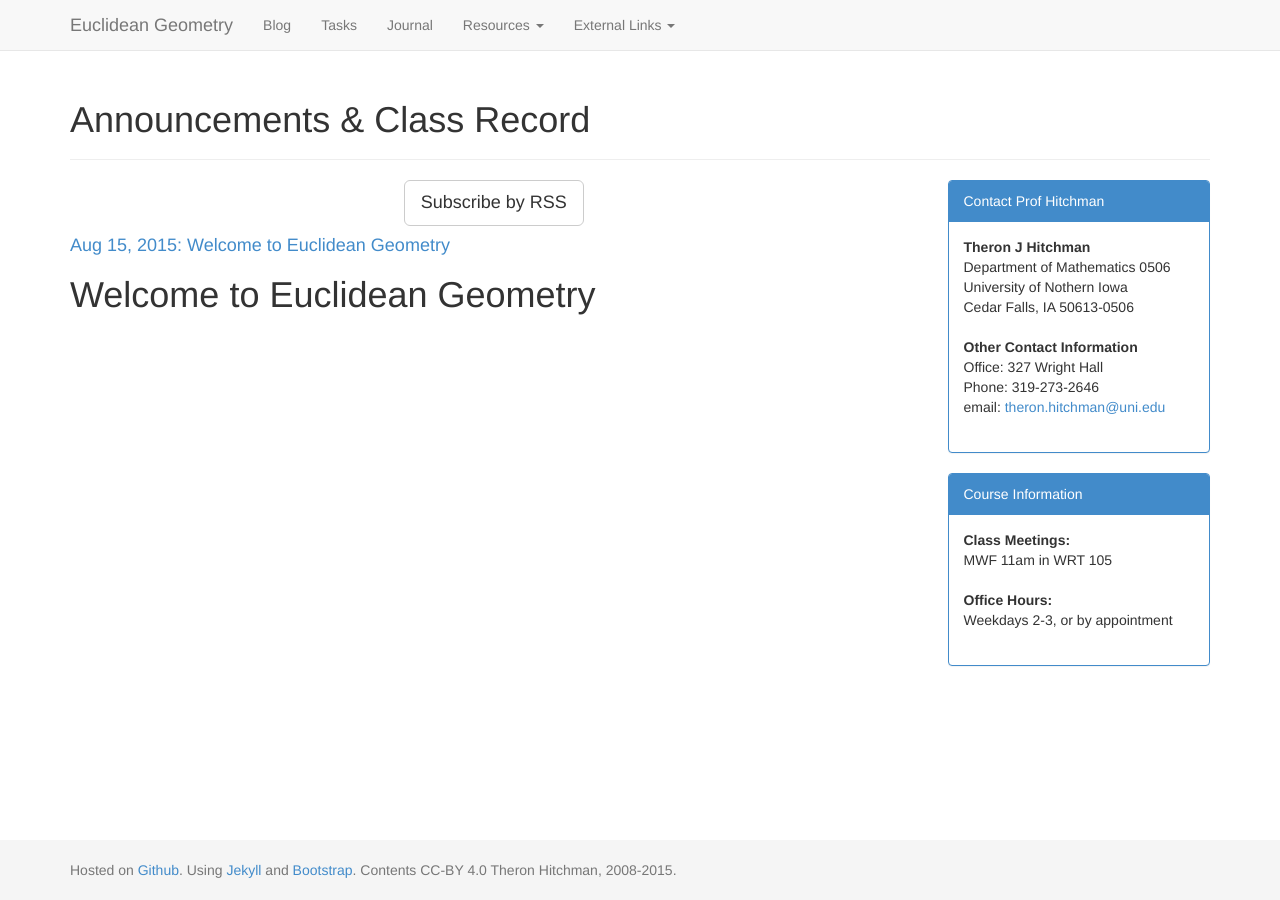
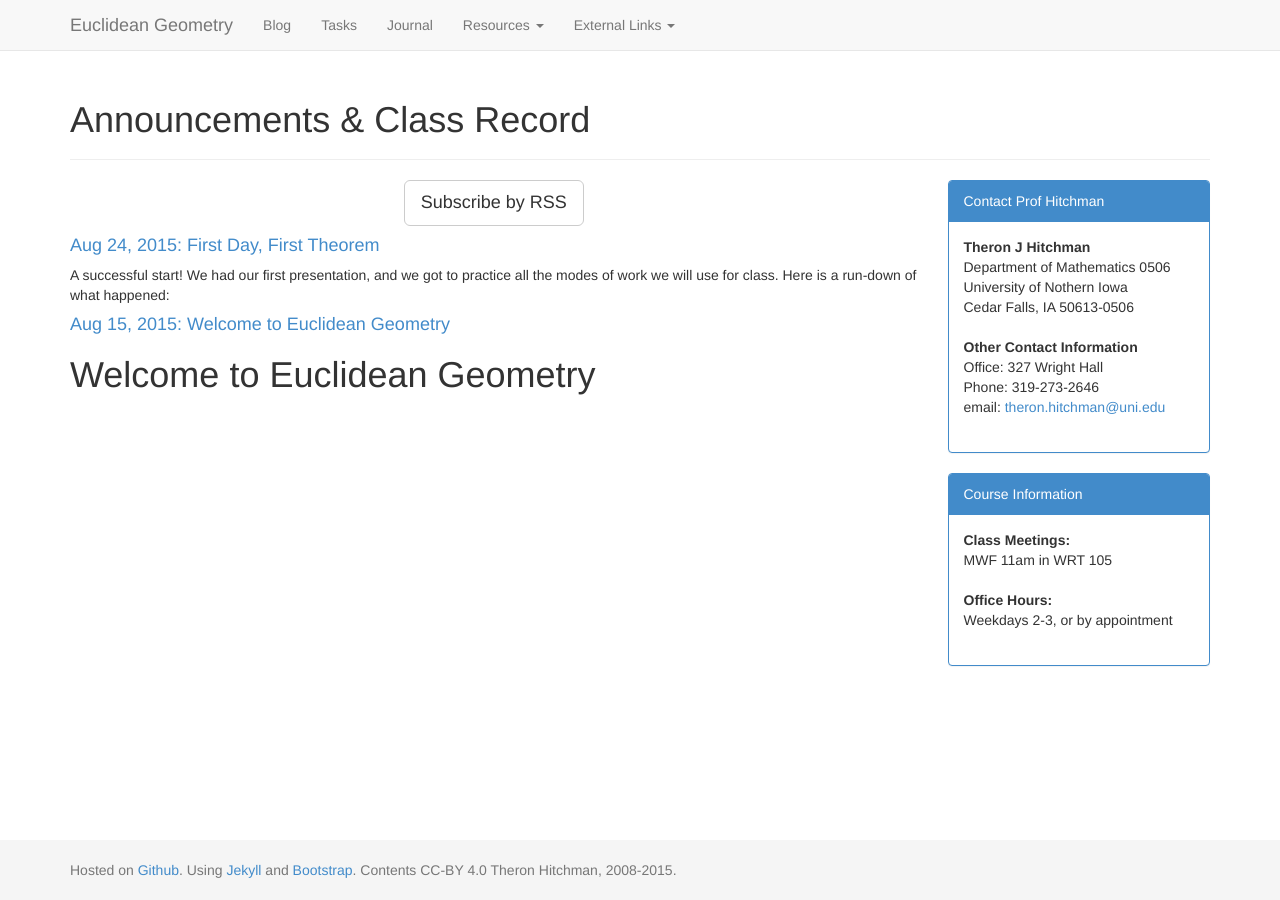
Before and after one commit to theronhitchman/euclidean-geometry, a Jekyll site: the page built from blog/index.html, in a window 1280 px wide. Built offline with Jekyll 4.4.1, drawn with Linux system fonts in a browser that asks for light colours; nearby versions of some CDN libraries.

Commit message:
add post for 8/24 and new class conjecture

```diff
--- /dev/null
+++ b/_posts/2015-08-24-first-day.md
@@ -0,0 +1,28 @@
+---
+layout: post
+title: First Day, First Theorem
+
+---
+
+A successful start! We had our first presentation, and we got to practice all
+the modes of work we will use for class. Here is a run-down of what happened:
+
+Mrs Day presented work on conjecture 1.1, addressing the first statement.
+
+    Theorem (Day-Davis): Let ABCD be a rhombus. Then angle ABC is congruent to
+    angle ADC.
+
+Mr Rundall took the chalk next, and discussion led to this, which we will add to our list of class conjectures.
+
+    Conjecture A (Rundall): The second statement of Conjecture 1.1 is false.
+
+Miss Kirkpatrick then started work on this, but elected to pass the chalk as time expired. I hope to see a fresh attack on this on Wednesday.
+
+I want to reiterate how things will run: You will
+
+  - read Euclid
+  - try to complete the tasks I give you
+  - do as much work as you can independently
+  - avoid sources from outside of class: no other texts, no other web sites
+
+You are free to collaborate, but then we will treat things as professionals do: Joint Credit and Joint Responsibility.
--- a/class/index.md
+++ b/class/index.md
@@ -5,3 +5,7 @@ layout: default
 
 These are the conjectures and questions proposed by the class this term,
 ordered by date.
+
+#### 24 August
+
+    Conjecture A (Rundall): The second statement of Conjecture 1.1 is false.
```
Also changed, not shown: 1 other file.
